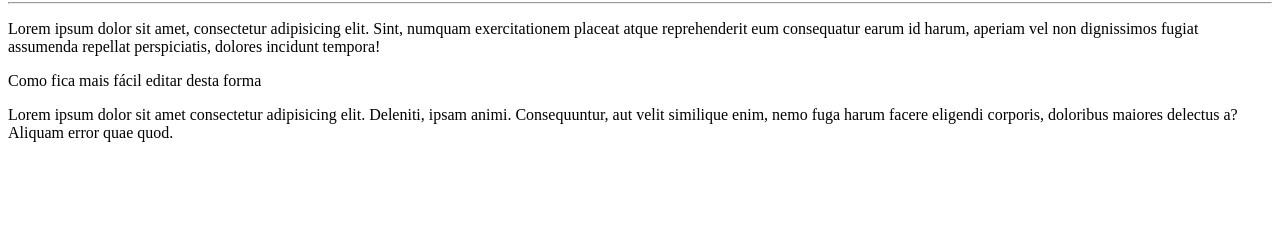
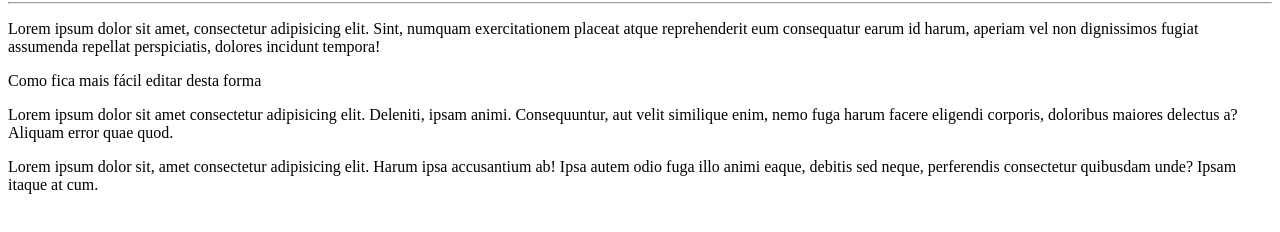
Before and after one commit to helioarai/olamundo, a plain HTML site: page site_exemplo/index.html in a window 1280 px wide. Shown: the part 78-310 px from the top of the page. Drawn offline with Linux system fonts and the light colour scheme.

Commit message:
Update index.html
nova atualização

```diff
--- a/site_exemplo/index.html
+++ b/site_exemplo/index.html
@@ -11,5 +11,9 @@
     <p>Lorem ipsum dolor sit amet, consectetur adipisicing elit. Sint, numquam exercitationem placeat atque reprehenderit eum consequatur earum id harum, aperiam vel non dignissimos fugiat assumenda repellat perspiciatis, dolores incidunt tempora!</p>
     <p>Como fica mais fácil editar desta forma</p>
     <p>Lorem ipsum dolor sit amet consectetur adipisicing elit. Deleniti, ipsam animi. Consequuntur, aut velit similique enim, nemo fuga harum facere eligendi corporis, doloribus maiores delectus a? Aliquam error quae quod.</p>
+    <p>Lorem ipsum dolor sit, amet consectetur adipisicing elit. Harum ipsa accusantium ab! Ipsa autem odio fuga illo animi eaque, debitis sed neque, perferendis consectetur quibusdam unde? Ipsam itaque at cum.
+
+    </p>
+
 </body>
 </html>
```
